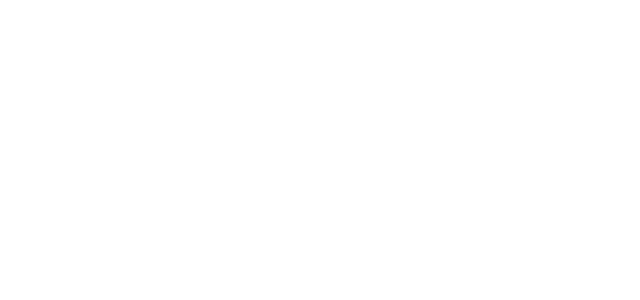
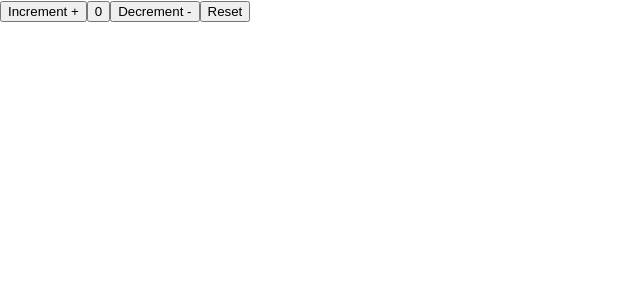
Before and after one commit to Aarti-Waghmare-React-Course/web_development1, a React (Create React App) app in the folder react-beginner-projects/: page / in a window 1280 px wide. Shown: the top 300 px of the page, without its empty margins (0-640 px from the left). Built offline with nearby package versions, Linux system fonts and the light colour scheme.

Commit message:
feat: added basic counter app with increment, decrement, reset

```diff
--- a/react-beginner-projects/src/App.js
+++ b/react-beginner-projects/src/App.js
@@ -1,10 +1,11 @@
 import logo from './logo.svg';
 import './App.css';
+import CounterApp_01 from './components/01_usestate/CounterApp_01';
 
 function App() {
   return (
     <>
-
+    <CounterApp_01/>
     </>
   );
 }
--- /dev/null
+++ b/react-beginner-projects/src/components/01_usestate/CounterApp_01.jsx
@@ -0,0 +1,39 @@
+// 1. Counter Component
+// Build a simple counter that increases or decreases a number when you click buttons.
+// Concepts: useState, event handling.
+
+import react from 'react';
+import {useState} from 'react';
+
+const CounterApp_01=() =>{
+
+    //initial state and function to change the state
+    const [count,setCount]=useState(0);
+
+    //function for increment
+    const handleIncrement = ()=>{
+        setCount(count+1);
+    };
+
+    //function for decrement
+    const handleDecrement = () =>{
+        setCount(count-1);
+    };
+
+    // Reset functionality
+  const handleReset = () => {
+    setCount(0);
+  };
+
+    return(
+        <div>
+            <button onClick={handleIncrement}>Increment +</button>
+            <button>{count}</button>
+            <button onClick={handleDecrement}>Decrement -</button>
+            <button onClick={handleReset}>Reset</button>
+        </div>
+
+    );
+};
+
+export default CounterApp_01;
--- a/react-beginner-projects/src/components/01_usestate/Counter_app_01.jsx
+++ /dev/null
@@ -1,3 +0,0 @@
-// 1. Counter Component
-// Build a simple counter that increases or decreases a number when you click buttons.
-// Concepts: useState, event handling.
```
